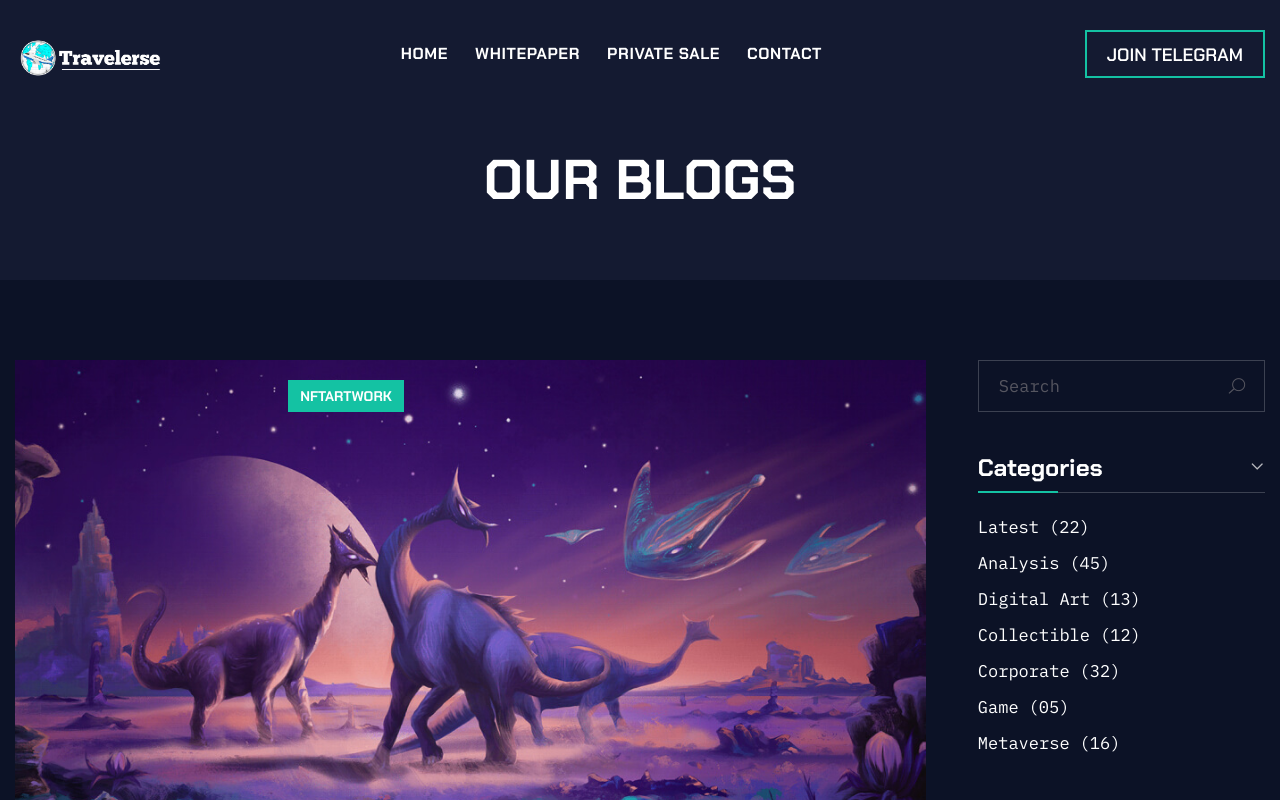
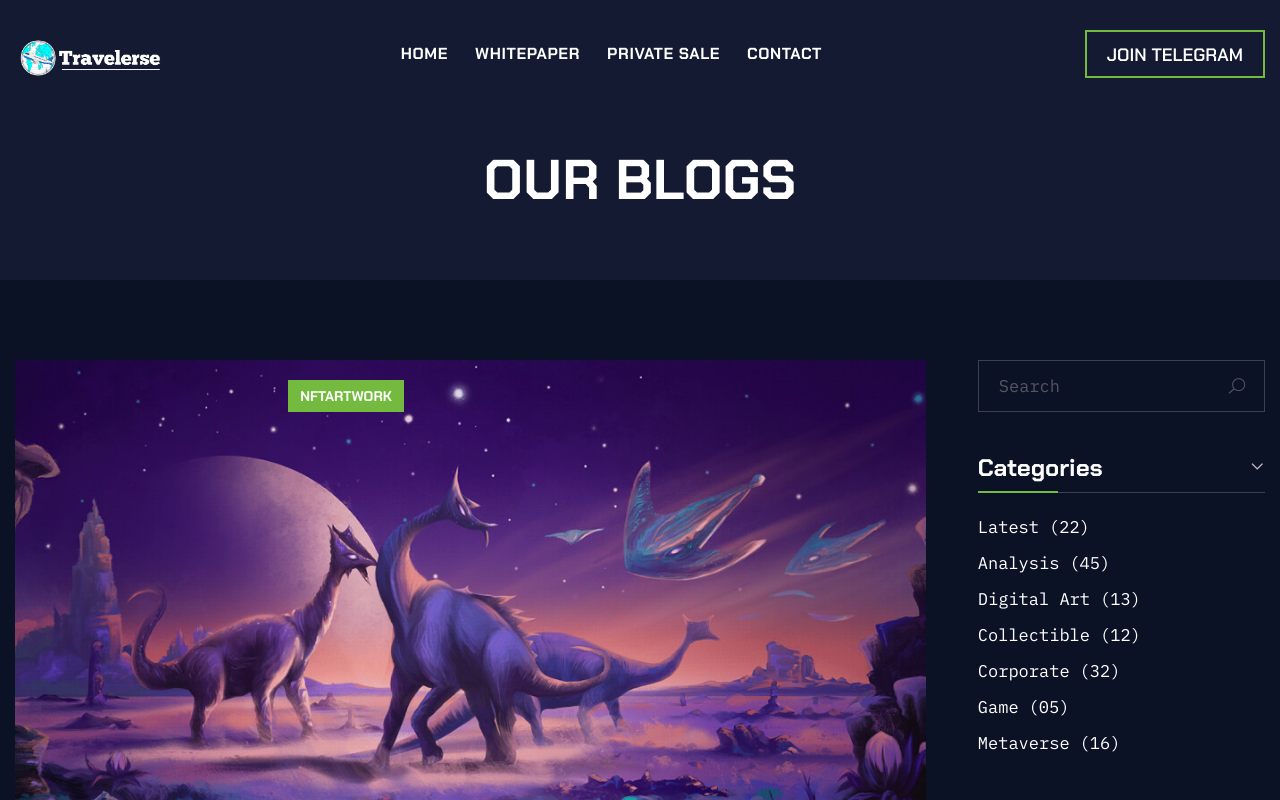
Before and after one commit to cloudinteam/travelerse-site, a React (Create React App) app: page /blog in a window 1280 px wide. Shown: the top 800 px of the page. Built offline with nearby package versions, Linux system fonts and the light colour scheme.

Commit message:
color canged to #73BA3F

```diff
--- a/src/NewComponents/Planet/Planet.css
+++ b/src/NewComponents/Planet/Planet.css
@@ -13,7 +13,7 @@
 }
 
 .cu {
-  color: #14c2a3 !important;
+  color: #73BA3F !important;
   font-weight: 600 !important;
 }
 
@@ -44,17 +44,17 @@
 
 .earn-icon {
   font-size: 60px;
-  border: 2px solid #14c2a3;
+  border: 2px solid #73BA3F;
   border-radius: 50%;
   padding: 5px;
-  color: #14c2a3;
+  color: #73BA3F;
 }
 
 .earn-btn-item {
   font-size: medium;
   text-decoration: none;
   color: white;
-  background-color: #14c2a3;
+  background-color: #73BA3F;
   padding: 5px 20px 9px 20px;
   border-radius: 5px;
   white-space: nowrap;
@@ -65,7 +65,7 @@
 .earn-btn-item:hover {
   transition: 0.3s;
   border: 2px solid white;
-  color: #14c2a3;
+  color: #73BA3F;
   background-color: white;
   white-space: nowrap;
 }
--- a/src/NewComponents/Table/Table.css
+++ b/src/NewComponents/Table/Table.css
@@ -1,5 +1,5 @@
 .cu {
-  color: #14C2A3;
+  color: #73BA3F;
   font-weight: 600;
 }
 
--- a/src/NewComponents/Tokenomics/Tokenomics.css
+++ b/src/NewComponents/Tokenomics/Tokenomics.css
@@ -13,7 +13,7 @@
 }
 
 .cu {
-  color: #14c2a3;
+  color: #73BA3F;
   font-weight: 600;
 }
 
--- a/src/NewComponents/Work/Work.css
+++ b/src/NewComponents/Work/Work.css
@@ -19,7 +19,7 @@
 
 .work-title {
   font-size: large !important;
-  color: #14C2A3 !important;
+  color: #73BA3F !important;
 }
 
 .work-h3 {
--- a/src/components/header/home.css
+++ b/src/components/header/home.css
@@ -1,5 +1,5 @@
 .home-btn {
-  border: 2px solid #14C2A3 !important;
+  border: 2px solid #73BA3F !important;
   padding: 9px 20px !important;
   color: white !important;
   text-transform: uppercase !important;
@@ -10,7 +10,7 @@
 .home-btn:hover {
   border: 2px solid white !important;
   padding: 9px 20px !important;
-  color: #14C2A3 !important;
+  color: #73BA3F !important;
   text-transform: uppercase !important;
   font-weight: 600 !important;
   font-size: large !important;
--- a/src/components/sidebar/styles.scss
+++ b/src/components/sidebar/styles.scss
@@ -86,7 +86,7 @@
         left: 0;
         height: 2px;
         width: 80px;
-        background: #14C2A3;
+        background: #73BA3F;
     }
 }
 #sidebar .widget.widget-category.st2 {
--- a/src/features/blog/blog-item/styles.scss
+++ b/src/features/blog/blog-item/styles.scss
@@ -42,7 +42,7 @@
         left: 21px;
         z-index: 999;
         color: #fff;
-        background: #14C2A3;
+        background: #73BA3F;
         height: 32px;
         padding: 0 12px;
         font-size: 14px;
@@ -56,7 +56,7 @@
         &.active,
         &:hover {
             &::before {
-                border-color: #14C2A3;
+                border-color: #73BA3F;
             }
         }
     }
--- a/src/features/project/project-item/styles.scss
+++ b/src/features/project/project-item/styles.scss
@@ -28,8 +28,8 @@
     &:hover {
         box-shadow: $box-shadow;
         &::before {
-            border-color: #14C2A3;
-            border: 2px solid #14C2A3;
+            border-color: #73BA3F;
+            border: 2px solid #73BA3F;
         }
     }
     .content {
--- a/src/features/team/team-item/styles.scss
+++ b/src/features/team/team-item/styles.scss
@@ -32,8 +32,8 @@
     &:hover {
         box-shadow: $box-shadow;
         &::before {
-            border-color: #14C2A3;
-            border: 2px solid #14C2A3;
+            border-color: #73BA3F;
+            border: 2px solid #73BA3F;
         }
     }
     .image {
--- a/src/pages/Community.jsx
+++ b/src/pages/Community.jsx
@@ -1,4 +1,4 @@
-import React , {useState} from 'react';
+import React, { useState } from 'react';
 import { Link } from 'react-router-dom';
 import dataAbout from '../assets/fake-data/data-about';
 import dataProject from '../assets/fake-data/dataProject';
@@ -7,7 +7,7 @@
 import Project from '../features/project/home-v3';
 
 import ModalVideo from 'react-modal-video';
-import 'react-modal-video/scss/modal-video.scss' ;
+import 'react-modal-video/scss/modal-video.scss';
 
 function Community(props) {
 
@@ -33,7 +33,7 @@
                                 <div className="wrap-video">
                                     <Link to="#" className="popup-youtube" onClick={()=> setOpen(true)}>
                                         <svg width="27" height="35" viewBox="0 0 27 35" fill="none" xmlns="http://www.w3.org/2000/svg">
-                                            <path d="M27 17.0001L0 0.500061V35.0001L27 17.0001Z" fill="#14C2A3"/>
+                                            <path d="M27 17.0001L0 0.500061V35.0001L27 17.0001Z" fill="#73BA3F"/>
                                         </svg>
                                     </Link>
                                 </div>
--- a/src/scss/_variables.scss
+++ b/src/scss/_variables.scss
@@ -1,36 +1,35 @@
-
-$txt-color: #B9B9BF;
+$txt-color: #b9b9bf;
 $white: #fff;
-$color-hover: #14C2A3;
-$color-st2 :#D6D0E8;
-$font-main: 'Chakra Petch', sans-serif;
-$font-main2: 'IBM Plex Mono', monospace;
-$bg-main: #100D1E;
+$color-hover: #73ba3f;
+$color-st2: #d6d0e8;
+$font-main: "Chakra Petch", sans-serif;
+$font-main2: "IBM Plex Mono", monospace;
+$bg-main: #100d1e;
 $header-height: 100px;
-$bgr-body :#0c1226;
-$bg-2 :#14C2A3;
-$bg-3 :#141A31;
-$bg-4 :rgba(34,183,143,0.1);
+$bgr-body: #0c1226;
+$bg-2: #73ba3f;
+$bg-3: #141a31;
+$bg-4: rgba(34, 183, 143, 0.1);
 $border-width: 2px;
 $corner-size: 3rem;
-$font-w6:600;
-$font-w7:700;
-$color-main1 :#B9B9BF;
-$color-main2 :#565660;
-$color-3 :#0e2230;
-$w100:100%;
+$font-w6: 600;
+$font-w7: 700;
+$color-main1: #b9b9bf;
+$color-main2: #565660;
+$color-3: #0e2230;
+$w100: 100%;
 $mb-30: 30px;
 $mg32: 32px;
 $mb-40: 40px;
 $ml-30: -30px;
 $center: center;
 
-$padding-right:18px;
+$padding-right: 18px;
 
 $box-shadow: 0 0px 32px 0 rgba(34, 183, 143, 0.5);
 
-$boder-bt: 1px solid rgba(255,255,255,0.2);
-$bg-gradient: linear-gradient(to bottom, #22B78F 10%, #E9E9E9 100%);
+$boder-bt: 1px solid rgba(255, 255, 255, 0.2);
+$bg-gradient: linear-gradient(to bottom, #73ba3f 10%, #e9e9e9 100%);
 $bg-gradient2: linear-gradient(180deg, rgba(0, 0, 0, 0) 0.13%, #161616 100%);
 $bg-gradient3: linear-gradient(90deg, rgba(0, 0, 0, 0) 0.13%, #161616 100%);
 $res_1600: 1600px;
@@ -47,4 +46,8 @@
 $desktop-width: 1200px;
 $desktop-1350: 1350px;
 $desktop-1500: 1500px;
-$desktop-1900 : 1900px;
+$desktop-1900: 1900px;
+
+// #73BA3F
+
+// #22B78F
--- a/src/scss/components/section.scss
+++ b/src/scss/components/section.scss
@@ -1080,7 +1080,7 @@
         min-width: 48px;
         min-height: 48px;
         background: transparent;
-        border: 1px solid #14C2A3;
+        border: 1px solid #73BA3F;
         margin-right: 15px;
         padding: 0;
 
@@ -1415,7 +1415,7 @@
                     background: rgba(20, 194, 163, 0.4);
                     border-radius: 8px;
                     &:hover {
-                        background: #14c2a3;
+                        background: #73BA3F;
                     }
                 }
             }
```
